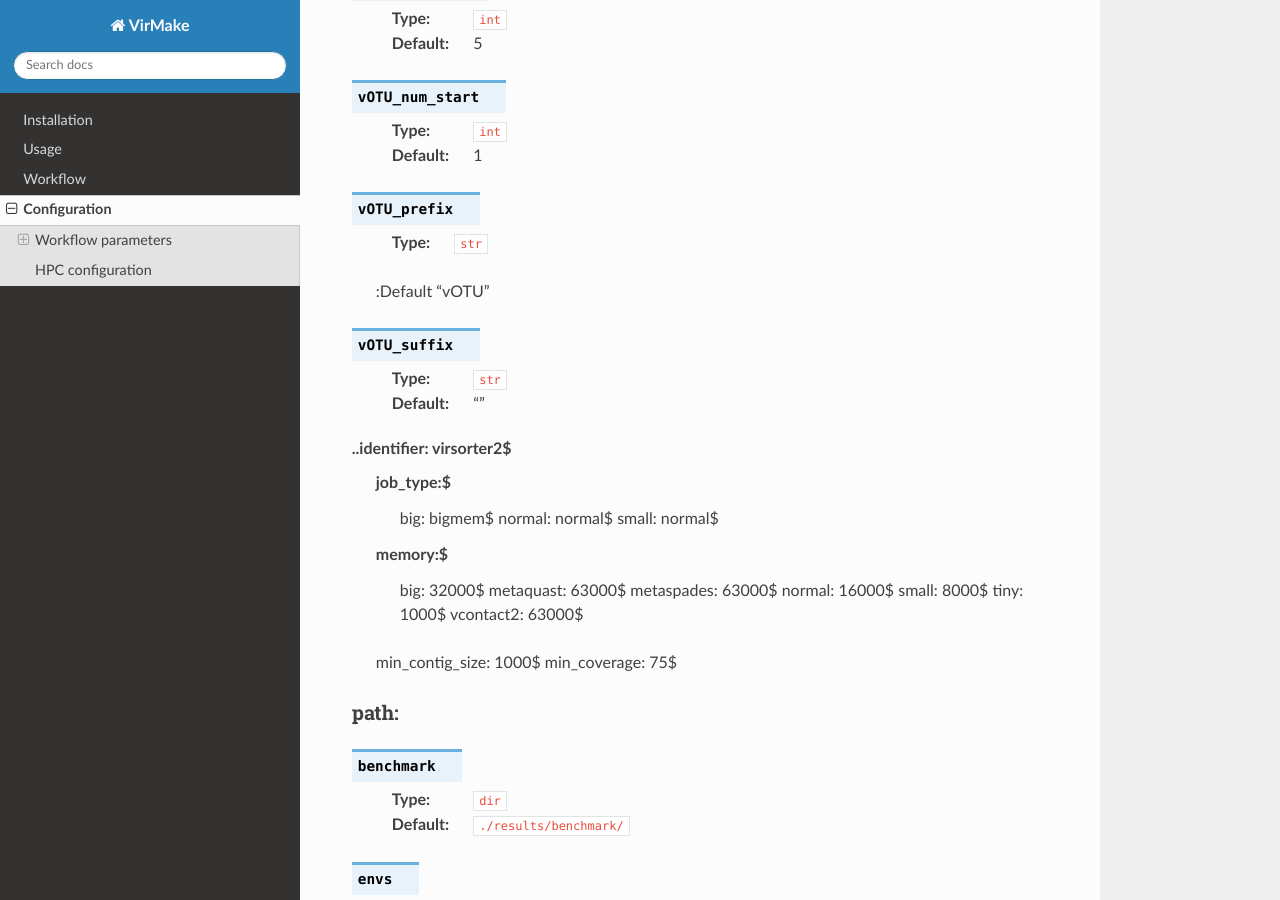
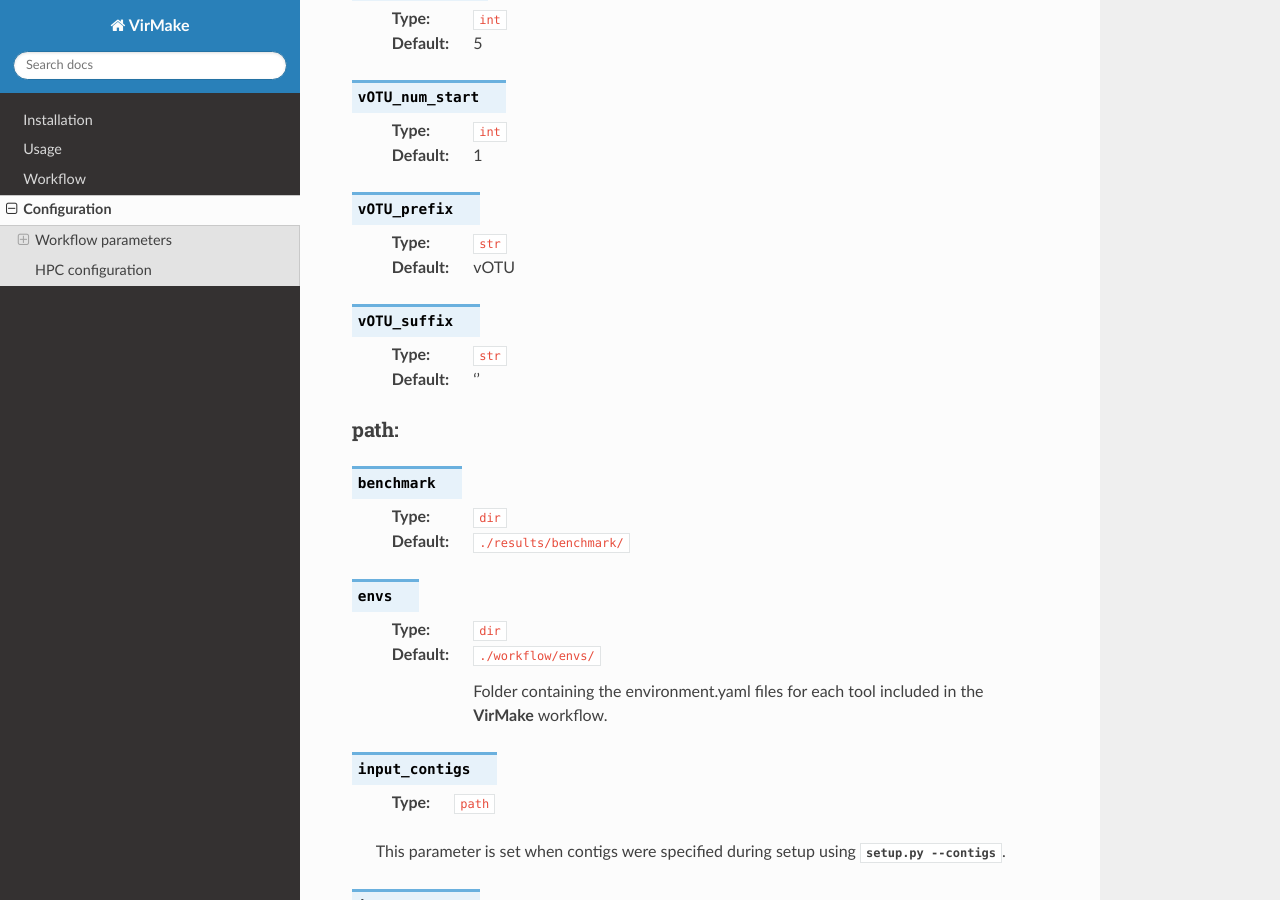
Before and after one commit to sverre-branders/rtd-virmake-test, a Sphinx documentation site: the page built from docs/source/config.rst, in a window 1280 px wide and 900 px high, scrolled down 1603 px. Built offline with Sphinx 7.4.7 and the Read the Docs theme 3.1.0, drawn with Linux system fonts in a browser that asks for light colours; some of the changed text lies outside the part shown.

Commit message:
Fixing formatting errors

```diff
--- a/docs/source/config.rst
+++ b/docs/source/config.rst
@@ -15,12 +15,12 @@
 .. option:: assembler
 
     :Type: ``str``
-    :Default: "metaspades"
+    :Default: metaspades
 
 .. option:: identifier
 
     :Type: ``str`
-    :Default: "virsorter2"
+    :Default: virsorter2
 
 .. option:: min_contig_size
 
@@ -35,12 +35,12 @@
 .. option:: quality_threshold
 
     :Type: ``str``
-    :Default: "medium"
+    :Default: medium
 
 .. option:: slurm_account
 
     :Type: ``str``
-    :Default: "default"
+    :Default: default
 
 .. option:: threads
 
@@ -83,28 +83,12 @@
 .. option:: vOTU_prefix
 
     :Type: ``str``
-    :Default "vOTU"
+    :Default: vOTU
 
 .. option:: vOTU_suffix
 
     :Type: ``str``
-    :Default: ""
-
-..identifier: virsorter2$
-    job_type:$
-      big: bigmem$
-      normal: normal$
-      small: normal$
-    memory:$
-      big: 32000$
-      metaquast: 63000$
-      metaspades: 63000$
-      normal: 16000$
-      small: 8000$
-      tiny: 1000$
-      vcontact2: 63000$
-    min_contig_size: 1000$
-    min_coverage: 75$
+    :Default: ''
 
 path:
 ^^^^^
@@ -187,7 +171,7 @@
     The **VirMake** repository root directory.
 
 path.database:
-"""""""""
+""""""""""""""
 
 .. option:: DRAM
 
```
